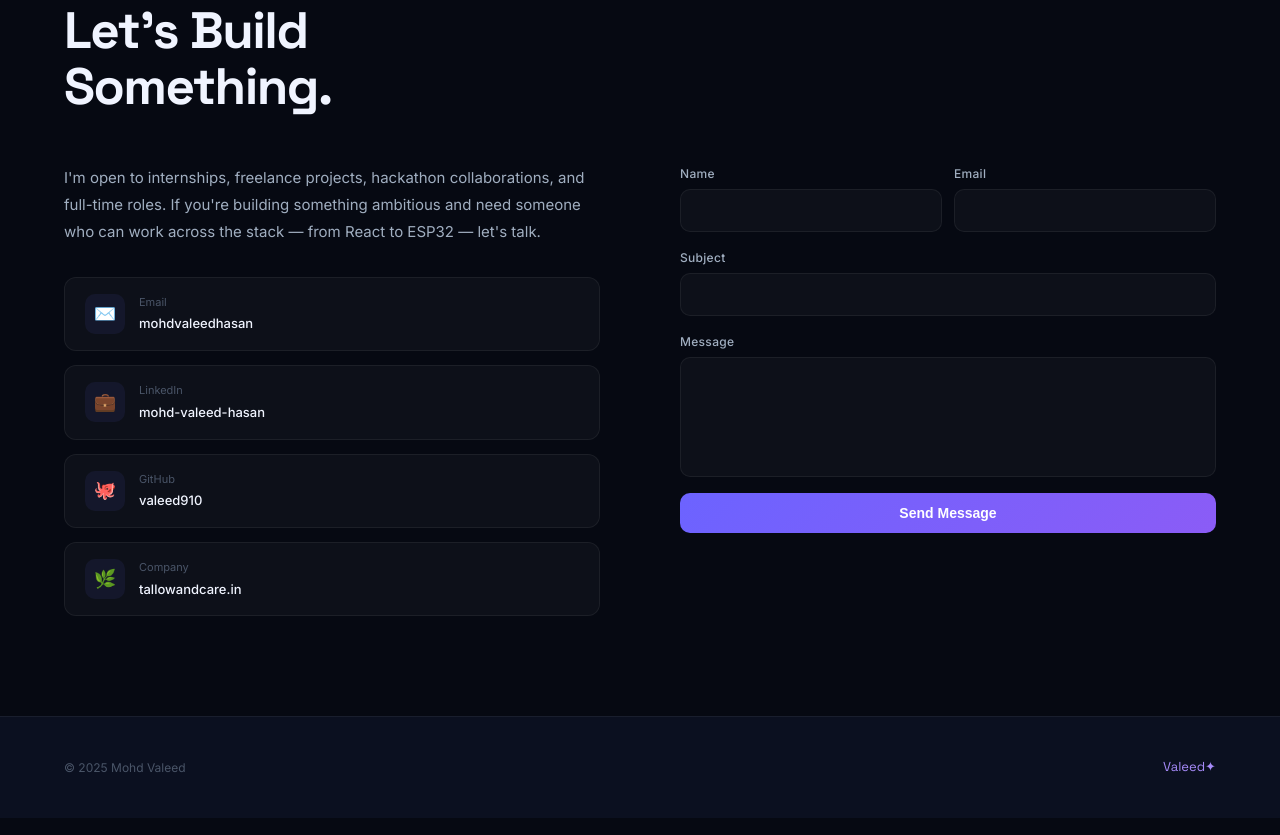
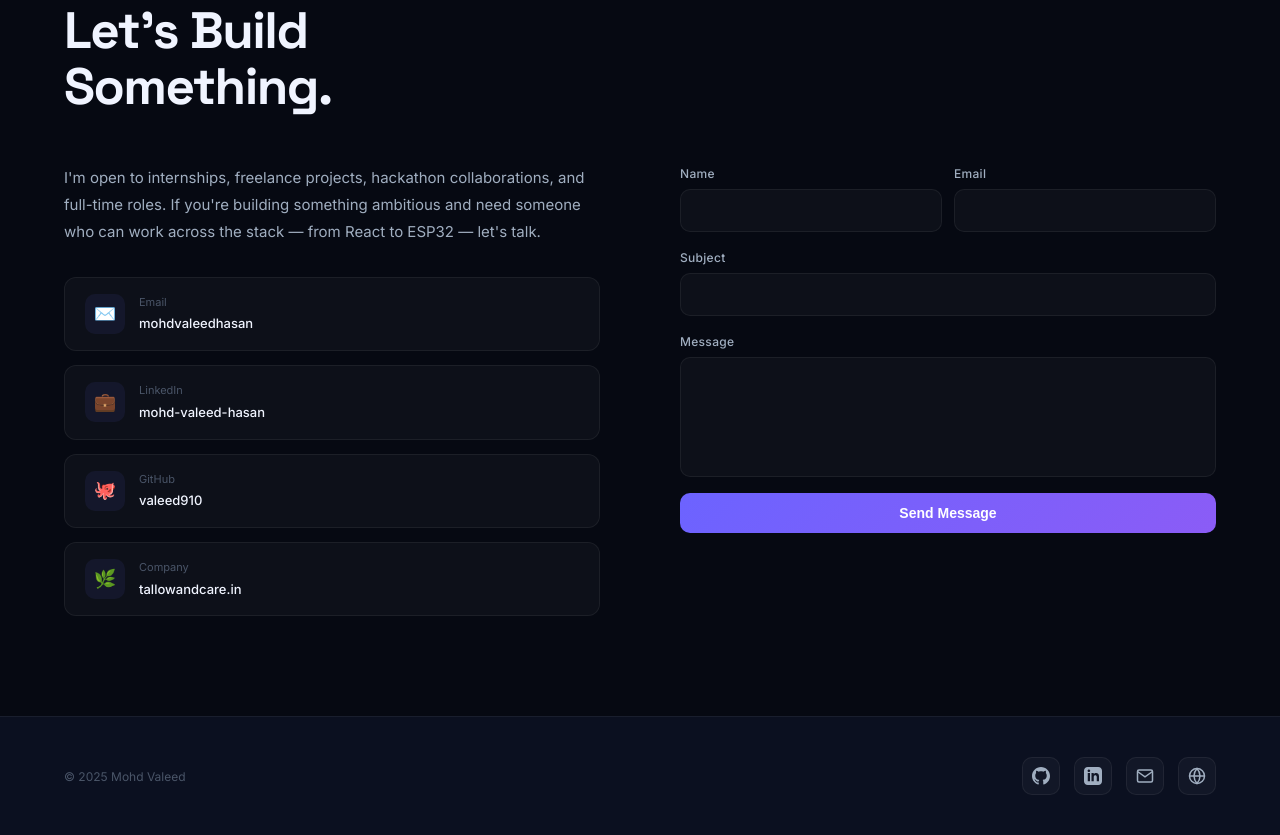
Before and after one commit to valeed910/My-Portfolio, a plain HTML site: page Frontend/index.html in a window 1280 px wide. Shown: the part 6433-7268 px from the top of the page. Drawn offline with Linux system fonts and the light colour scheme.

Commit message:
update footer

```diff
--- a/Frontend/index.html
+++ b/Frontend/index.html
@@ -448,7 +448,20 @@
   <footer>
     <div class="footer-inner">
       <div class="footer-copy">© 2025 Mohd Valeed </div>
-      <div class="footer-sig">Valeed✦</div>
+      <div class="footer-sig"><div class="hero-socials">
+          <a href="https://github.com/valeed910" target="_blank" class="social-link" title="GitHub">
+            <svg width="18" height="18" viewBox="0 0 24 24" fill="currentColor"><path d="M12 0c-6.626 0-12 5.373-12 12 0 5.302 3.438 9.8 8.207 11.387.599.111.793-.261.793-.577v-2.234c-3.338.726-4.033-1.416-4.033-1.416-.546-1.387-1.333-1.756-1.333-1.756-1.089-.745.083-.729.083-.729 1.205.084 1.839 1.237 1.839 1.237 1.07 1.834 2.807 1.304 3.492.997.107-.775.418-1.305.762-1.604-2.665-.305-5.467-1.334-5.467-5.931 0-1.311.469-2.381 1.236-3.221-.124-.303-.535-1.524.117-3.176 0 0 1.008-.322 3.301 1.23.957-.266 1.983-.399 3.003-.404 1.02.005 2.047.138 3.006.404 2.291-1.552 3.297-1.23 3.297-1.23.653 1.653.242 2.874.118 3.176.77.84 1.235 1.911 1.235 3.221 0 4.609-2.807 5.624-5.479 5.921.43.372.823 1.102.823 2.222v3.293c0 .319.192.694.801.576 4.765-1.589 8.199-6.086 8.199-11.386 0-6.627-5.373-12-12-12z"/></svg>
+          </a>
+          <a href="https://linkedin.com/in/mohd-valeed-hasan" target="_blank" class="social-link" title="LinkedIn">
+            <svg width="18" height="18" viewBox="0 0 24 24" fill="currentColor"><path d="M19 0h-14c-2.761 0-5 2.239-5 5v14c0 2.761 2.239 5 5 5h14c2.762 0 5-2.239 5-5v-14c0-2.761-2.238-5-5-5zm-11 19h-3v-11h3v11zm-1.5-12.268c-.966 0-1.75-.79-1.75-1.764s.784-1.764 1.75-1.764 1.75.79 1.75 1.764-.783 1.764-1.75 1.764zm13.5 12.268h-3v-5.604c0-3.368-4-3.113-4 0v5.604h-3v-11h3v1.765c1.396-2.586 7-2.777 7 2.476v6.759z"/></svg>
+          </a>
+          <a href="mailto:mohdvaleedhasan@gmail.com" class="social-link" title="Email">
+            <svg width="18" height="18" viewBox="0 0 24 24" fill="none" stroke="currentColor" stroke-width="2"><path d="M4 4h16c1.1 0 2 .9 2 2v12c0 1.1-.9 2-2 2H4c-1.1 0-2-.9-2-2V6c0-1.1.9-2 2-2z"/><polyline points="22,6 12,13 2,6"/></svg>
+          </a>
+          <a href="https://tallowandcare.in" target="_blank" class="social-link" title="Company">
+            <svg width="18" height="18" viewBox="0 0 24 24" fill="none" stroke="currentColor" stroke-width="2"><circle cx="12" cy="12" r="10"/><line x1="2" y1="12" x2="22" y2="12"/><path d="M12 2a15.3 15.3 0 0 1 4 10 15.3 15.3 0 0 1-4 10 15.3 15.3 0 0 1-4-10 15.3 15.3 0 0 1 4-10z"/></svg>
+          </a>
+        </div></div>
     </div>
   </footer>
   <script src="script.js"></script>
```
